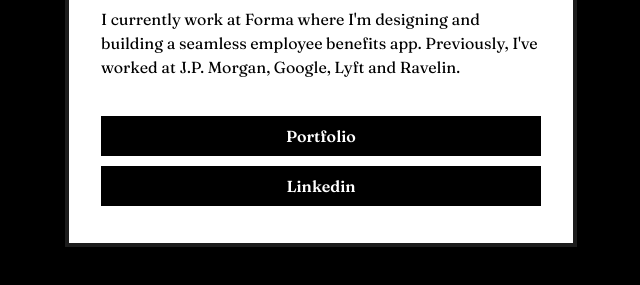
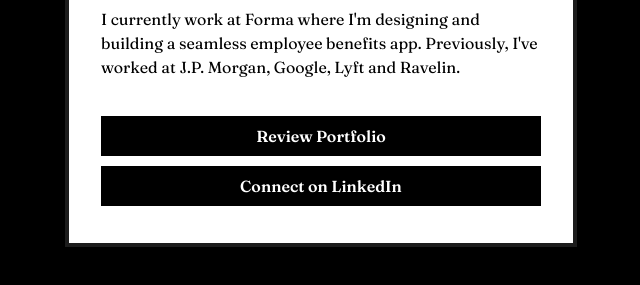
Before and after one commit to kuroumi/kuroumi.github.io, a plain HTML site: page index.html in a window 1280 px wide. Shown: the part 371-656 px from the top of the page, without its empty margins (319-959 px from the left). Drawn offline with Linux system fonts and the light colour scheme.

Commit message:
Update buttons copy

```diff
--- a/index.html
+++ b/index.html
@@ -118,8 +118,8 @@ body {
   <h1 style="color: #818589;">Designing beautiful and functional experiences</h1>
   <p>I currently work at Forma where I'm designing and building a seamless employee benefits app. Previously, I've worked at J.P. Morgan, Google, Lyft and Ravelin.</p>
   <div style="height: 100px; display: flex; flex-direction: column; justify-content: space-around;">
-    <button onclick="window.open('https://www.figma.com/proto/3HWWCVC5CWdnrLNlS3knsQ/2023-Christine-Daley---Portfolio?hide-ui=1&node-id=1%3A2&page-id=0%3A1&scaling=min-zoom&starting-point-node-id=1%3A2','_blank')">Portfolio</button>
-    <button onclick="window.open('https://linkedin.com/in/christinevalerie','_blank')">Linkedin</button>
+    <button onclick="window.open('https://www.figma.com/proto/3HWWCVC5CWdnrLNlS3knsQ/2023-Christine-Daley---Portfolio?hide-ui=1&node-id=1%3A2&page-id=0%3A1&scaling=min-zoom&starting-point-node-id=1%3A2','_blank')">Review Portfolio</button>
+    <button onclick="window.open('https://linkedin.com/in/christinevalerie','_blank')">Connect on LinkedIn</button>
   </div>
 </div>
 </body>
```
